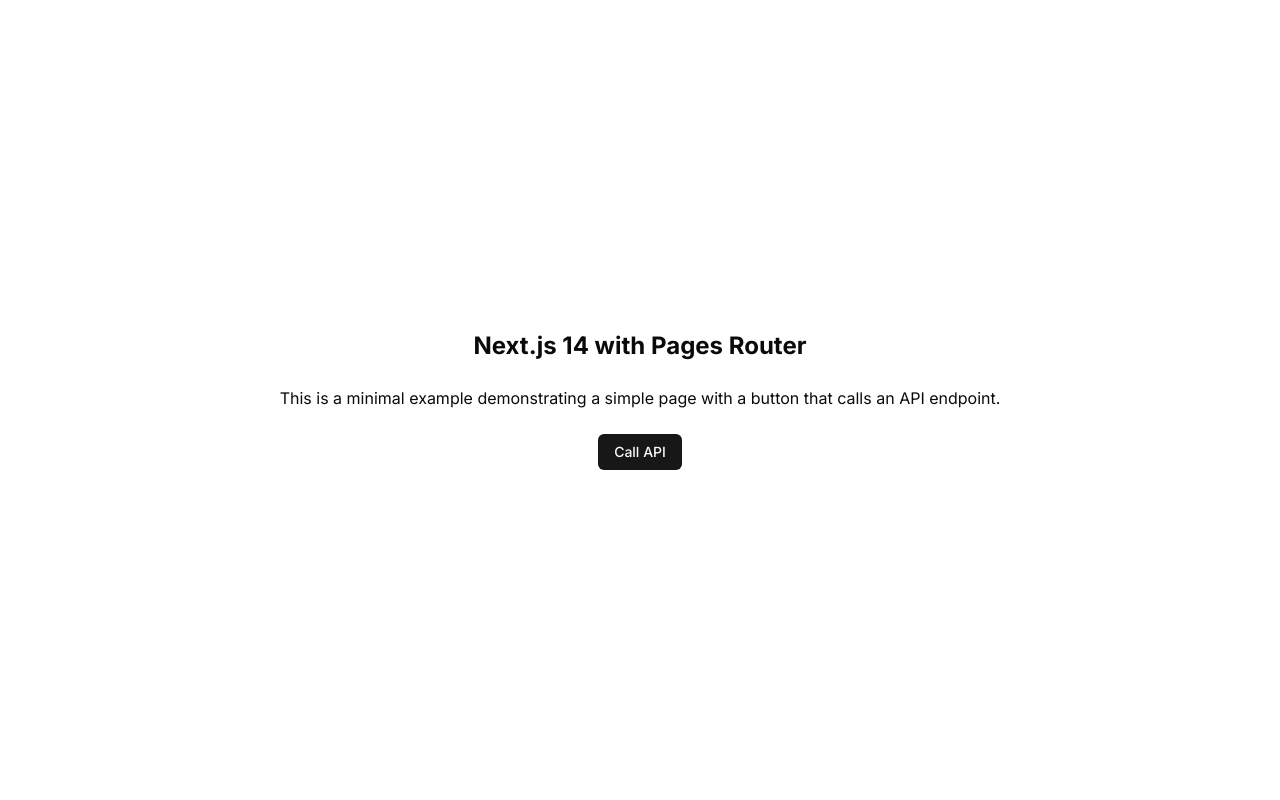
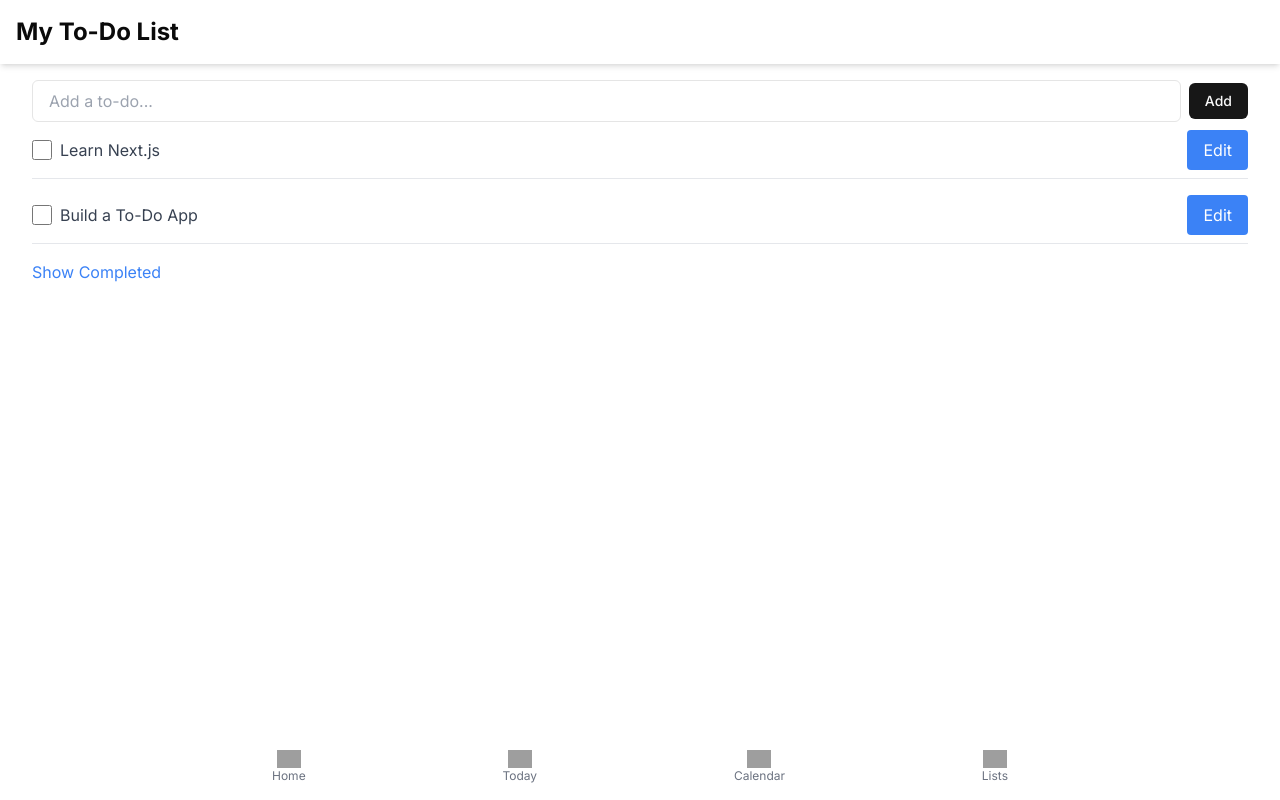
Before and after one commit to webcraft012/my-new-app-1742703292132, a Next.js app: page / in a window 1280 px wide. Built offline with nearby package versions, Linux system fonts and the light colour scheme; grey boxes are pictures that could not be loaded.

Commit message:
Create pages/index.tsx

```diff
--- a/pages/index.tsx
+++ b/pages/index.tsx
@@ -1,62 +1,83 @@
-import { useState } from "react";
-import { Layout } from "@/components/Layout";
-import { Button } from "@/components/ui/button";
 
-/**
- * Home component - Main landing page of the application
- *
- * This is a simple example of a Next.js page with client-side interaction.
- * It shows a text and a button that triggers an API call.
- *
- * @returns {JSX.Element} The rendered page
- */
-export default function Home(): JSX.Element {
-  const [message, setMessage] = useState<string | null>(null);
+import React, { useState } from 'react';
+import Header from '../components/Header';
+import AddToDo from '../components/AddToDo';
+import ToDoList from '../components/ToDoList';
+import Footer from '../components/Footer';
+import ToDoItem from '../components/ToDoItem';
 
-  /**
-   * Fetches data from the API endpoint when the button is clicked
-   * Displays the result from the API call
-   */
-  const fetchData = async (): Promise<void> => {
-    try {
-      const response = await fetch("/api/hello");
-      const data = await response.json();
-      setMessage(JSON.stringify(data, null, 2));
-    } catch (error) {
-      console.error("Error fetching data:", error);
-      setMessage("Error fetching data");
-    }
+const Home = () => {
+  const [todos, setTodos] = useState([
+    { id: 1, text: 'Learn Next.js', completed: false },
+    { id: 2, text: 'Build a To-Do App', completed: false },
+    { id: 3, text: 'Deploy the App', completed: true },
+  ]);
+
+  const [showCompleted, setShowCompleted] = useState(false);
+
+  const handleAddTodo = (text: string) => {
+    const newTodo = {
+      id: todos.length + 1,
+      text,
+      completed: false,
+    };
+    setTodos([...todos, newTodo]);
   };
 
+  const handleToggleComplete = (id: number) => {
+    setTodos(
+      todos.map((todo) =>
+        todo.id === id ? { ...todo, completed: !todo.completed } : todo
+      )
+    );
+  };
+
+  const handleDeleteTodo = (id: number) => {
+    setTodos(todos.filter((todo) => todo.id !== id));
+  };
+
+  const activeTodos = todos.filter((todo) => !todo.completed);
+  const completedTodos = todos.filter((todo) => todo.completed);
+
   return (
-    <Layout
-      title="Next.js Example"
-      description="A minimal Next.js example with pages router"
-    >
-      <div className="min-h-screen flex flex-col items-center justify-center p-4">
-        <h1 className="text-2xl font-bold mb-6 text-center">
-          Next.js 14 with Pages Router
-        </h1>
+    <div className="flex flex-col min-h-screen">
+      <Header title="My To-Do List" />
+      <main className="container mx-auto py-4 flex-grow">
+        <AddToDo onAdd={handleAddTodo} />
+        <ToDoList
+          todos={activeTodos}
+          onToggleComplete={handleToggleComplete}
+          onDelete={handleDeleteTodo}
+        />
 
-        <p className="mb-6 text-center">
-          This is a minimal example demonstrating a simple page with a button
-          that calls an API endpoint.
-        </p>
+        <div className="mt-4">
+          <button
+            className="text-blue-500 hover:text-blue-700 focus:outline-none"
+            onClick={() => setShowCompleted(!showCompleted)}
+          >
+            {showCompleted ? 'Hide Completed' : 'Show Completed'}
+          </button>
 
-        <div className="flex flex-col gap-4">
-          <Button onClick={fetchData} className="w-full">
-            Call API
-          </Button>
-
-          {message && (
-            <div className="p-4 rounded bg-muted overflow-auto max-h-40">
-              <pre className="text-sm font-mono whitespace-pre-wrap">
-                {message}
-              </pre>
+          {showCompleted && completedTodos.length > 0 && (
+            <div className="mt-2">
+              <h2 className="text-lg font-semibold">Completed Tasks</h2>
+              <ul>
+                {completedTodos.map((todo) => (
+                  <ToDoItem
+                    key={todo.id}
+                    todo={todo}
+                    onToggleComplete={handleToggleComplete}
+                    onDelete={handleDeleteTodo}
+                  />
+                ))}
+              </ul>
             </div>
           )}
         </div>
-      </div>
-    </Layout>
+      </main>
+      <Footer />
+    </div>
   );
-}
+};
+
+export default Home;
```
